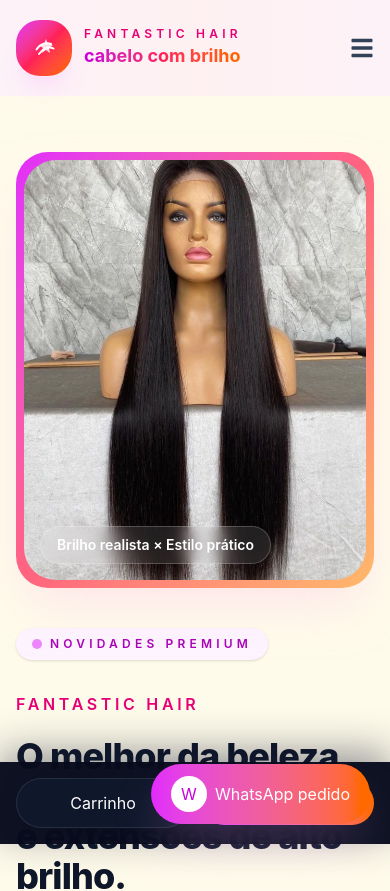
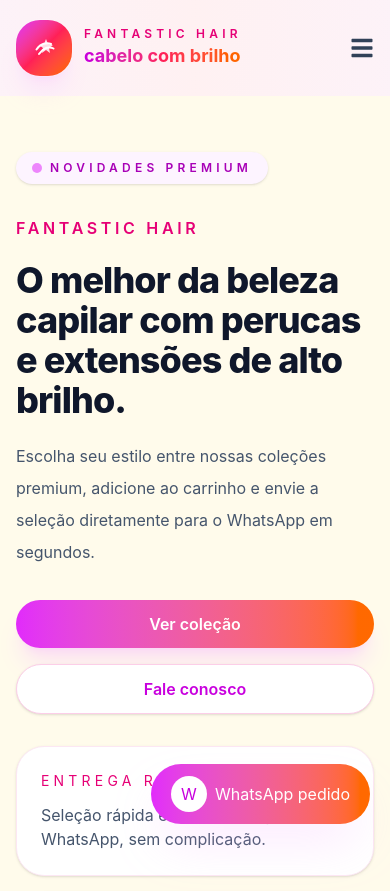
Before and after one commit to Ese-Fapo/fantatasticHair, a React (Vite) app in the folder vite-project/: page / in a window 390 px wide. Shown: the top 891 px of the page. Built offline with nearby package versions, Linux system fonts and the light colour scheme.

Commit message:
number changed

```diff
--- a/vite-project/src/App.jsx
+++ b/vite-project/src/App.jsx
@@ -1,4 +1,4 @@
-import React, { useMemo, useState } from 'react'
+import { useState, useMemo } from 'react'
 import Header from './components/Header.jsx'
 import Hero from './components/Hero.jsx'
 import Services from './components/Services.jsx'
@@ -7,7 +7,6 @@ import Gallery from './components/Gallery.jsx'
 import About from './components/About.jsx'
 import Contact from './components/Contact.jsx'
 import Footer from './components/Footer.jsx'
-import MobileBottomBar from './components/MobileBottomBar.jsx'
 import WhatsAppWidget from './components/WhatsAppWidget.jsx'
 import CartPage from './components/CartPage.jsx'
 
@@ -88,7 +87,6 @@ const App = () => {
       </main>
       <Footer />
       <WhatsAppWidget cartItems={cartItems} />
-      <MobileBottomBar cartCount={cartCount} onNavigate={handleNavigate} />
     </div>
   )
 }
--- a/vite-project/src/components/CartPage.jsx
+++ b/vite-project/src/components/CartPage.jsx
@@ -93,7 +93,7 @@ const CartPage = ({ cartItems, updateQuantity, removeItem, clearCart, onBackHome
                 <div className="rounded-3xl bg-fuchsia-50 p-5 text-sm text-slate-600">
                   <p className="font-semibold text-slate-900">Informações</p>
                   <p className="mt-3 leading-7">
-                    Ajuste a quantidade, remova itens ou envie sua seleção para o WhatsApp usando o botão no canto inferior direito.
+                    Ajuste a quantidade, remova itens ou envie sua seleção para o WhatsApp usando o botão no canto inferior direito. Todos os pedidos vão para <strong>+55 48 99985-2544</strong>.
                   </p>
                 </div>
                 <button
--- a/vite-project/src/components/Contact.jsx
+++ b/vite-project/src/components/Contact.jsx
@@ -20,7 +20,17 @@ const Contact = () => {
             <div className="mt-8 grid gap-4 sm:grid-cols-2">
               <div className="rounded-[1.75rem] bg-white/5 p-6">
                 <p className="text-sm uppercase tracking-[0.25em] text-fuchsia-300">WhatsApp</p>
-                <p className="mt-3 text-lg font-semibold text-white">+55 (11) 91234-5678</p>
+                <div className="mt-3 space-y-2 text-lg font-semibold text-white">
+                  <a href="https://wa.me/5548999852544" target="_blank" rel="noopener noreferrer" className="block underline">
+                    +55 (48) 99985-2544
+                  </a>
+                  <a href="https://wa.me/5548999567337" target="_blank" rel="noopener noreferrer" className="block underline">
+                    +55 (48) 99956-7337
+                  </a>
+                  <a href="https://wa.me/5511985143116" target="_blank" rel="noopener noreferrer" className="block underline">
+                    +55 (11) 98514-3116
+                  </a>
+                </div>
               </div>
               <div className="rounded-[1.75rem] bg-white/5 p-6">
                 <p className="text-sm uppercase tracking-[0.25em] text-fuchsia-300">Email</p>
--- a/vite-project/src/components/Hero.jsx
+++ b/vite-project/src/components/Hero.jsx
@@ -11,7 +11,7 @@ const Hero = () => {
     <section id="home" className="bg-amber-50 scroll-mt-20 py-14 sm:py-20">
       <div className="max-w-7xl mx-auto px-4 sm:px-6 lg:px-8">
         <div className="grid gap-10 lg:grid-cols-[1.1fr_0.9fr] items-center">
-          <div className="space-y-8 order-last lg:order-none">
+          <div className="space-y-8">
             <span className="inline-flex items-center gap-2 rounded-full bg-fuchsia-50 px-4 py-2 text-xs font-semibold uppercase tracking-[0.35em] text-fuchsia-700 shadow-sm">
               <span className="h-2.5 w-2.5 rounded-full bg-fuchsia-500 animate-pulse" /> Novidades premium
             </span>
@@ -52,7 +52,7 @@ const Hero = () => {
             </div>
           </div>
 
-          <div className="relative overflow-hidden rounded-4xl bg-linear-to-br from-fuchsia-500 via-rose-400 to-orange-300 p-2 shadow-2xl shadow-pink-200/50 order-first lg:order-none">
+          <div className="relative overflow-hidden rounded-4xl bg-linear-to-br from-fuchsia-500 via-rose-400 to-orange-300 p-2 shadow-2xl shadow-pink-200/50">
             <div className="overflow-hidden rounded-4xl bg-slate-950">
               <img
                 src={imgSrc}
@@ -62,8 +62,8 @@ const Hero = () => {
                 onError={() => setImgSrc(placeholder)}
               />
             </div>
-            <div className="absolute left-6 bottom-6 rounded-full border border-white/20 bg-white/10 px-4 py-2 text-sm font-semibold text-white backdrop-blur-sm">
-              Brilho realista × Estilo prático
+            <div className="absolute left-6 bottom-6 rounded-full border border-black/20 bg-white/10 px-4 py-2 text-sm font-semibold text-black backdrop-blur-sm">
+              Desde 1998, a referência em perucas premium .
             </div>
           </div>
         </div>
--- a/vite-project/src/components/WhatsAppWidget.jsx
+++ b/vite-project/src/components/WhatsAppWidget.jsx
@@ -1,6 +1,6 @@
 import { useMemo, useState } from 'react'
 
-const WHATSAPP_NUMBER = '5511999999999'
+const WHATSAPP_NUMBER = '5548999852544'
 
 const WhatsAppWidget = ({ cartItems }) => {
   const [isOpen, setIsOpen] = useState(false)
@@ -76,7 +76,27 @@ const WhatsAppWidget = ({ cartItems }) => {
             Enviar pelo WhatsApp
           </button>
 
-          <p className="mt-3 text-xs text-slate-500">Número usado: +55 11 99999-9999</p>
+          <div className="mt-3 space-y-2 text-xs text-slate-500">
+            <p>Número usado para pedidos: <a href="https://wa.me/5548999852544" target="_blank" rel="noopener noreferrer" className="font-semibold text-fuchsia-600">+55 48 99985-2544</a></p>
+            <p>Outros contatos:</p>
+            <ul className="space-y-1 pl-4">
+              <li>
+                <a href="https://wa.me/5548999852544" target="_blank" rel="noopener noreferrer" className="text-fuchsia-600 underline">
+                  Florianópolis: +55 48 99985-2544
+                </a>
+              </li>
+              <li>
+                <a href="https://wa.me/5548999567337" target="_blank" rel="noopener noreferrer" className="text-fuchsia-600 underline">
+                  Florianópolis: +55 48 99956-7337
+                </a>
+              </li>
+              <li>
+                <a href="https://wa.me/5511985143116" target="_blank" rel="noopener noreferrer" className="text-fuchsia-600 underline">
+                  São Paulo: +55 11 98514-3116
+                </a>
+              </li>
+            </ul>
+          </div>
         </div>
       )}
 
```
